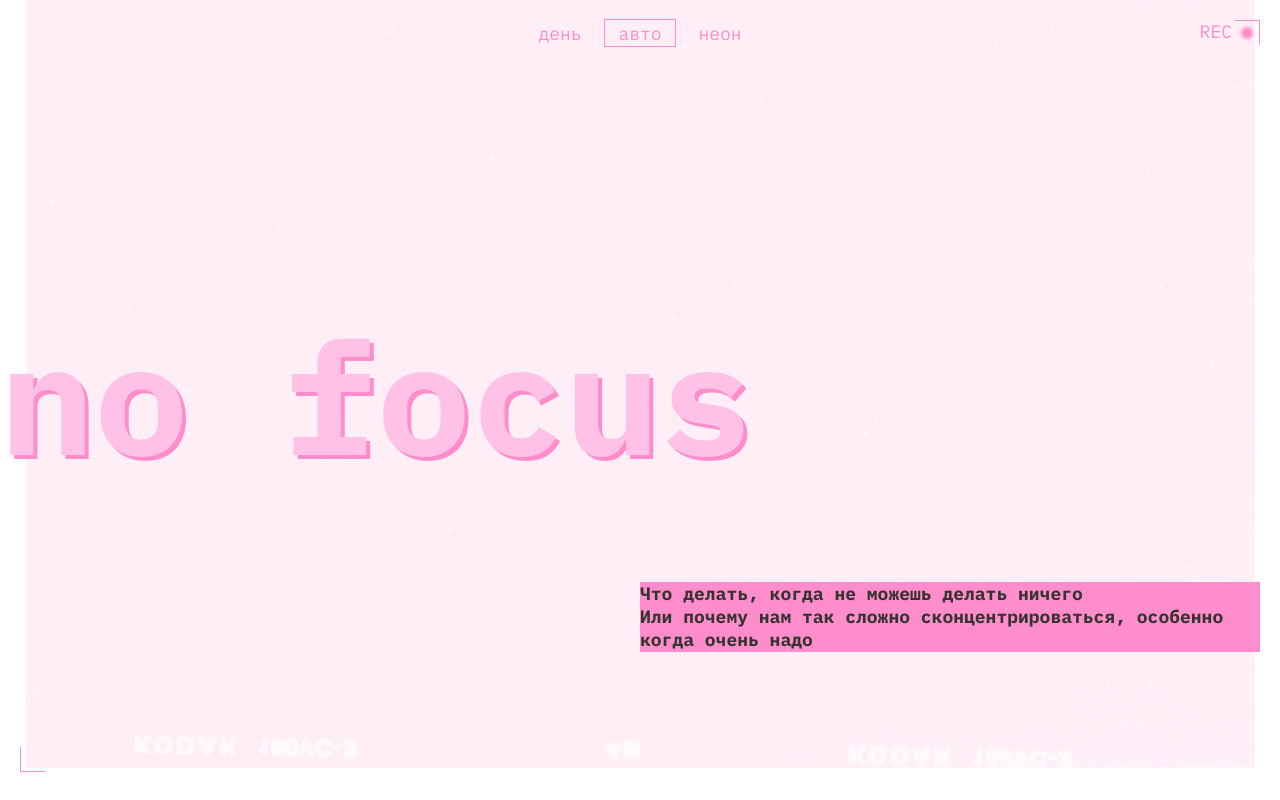
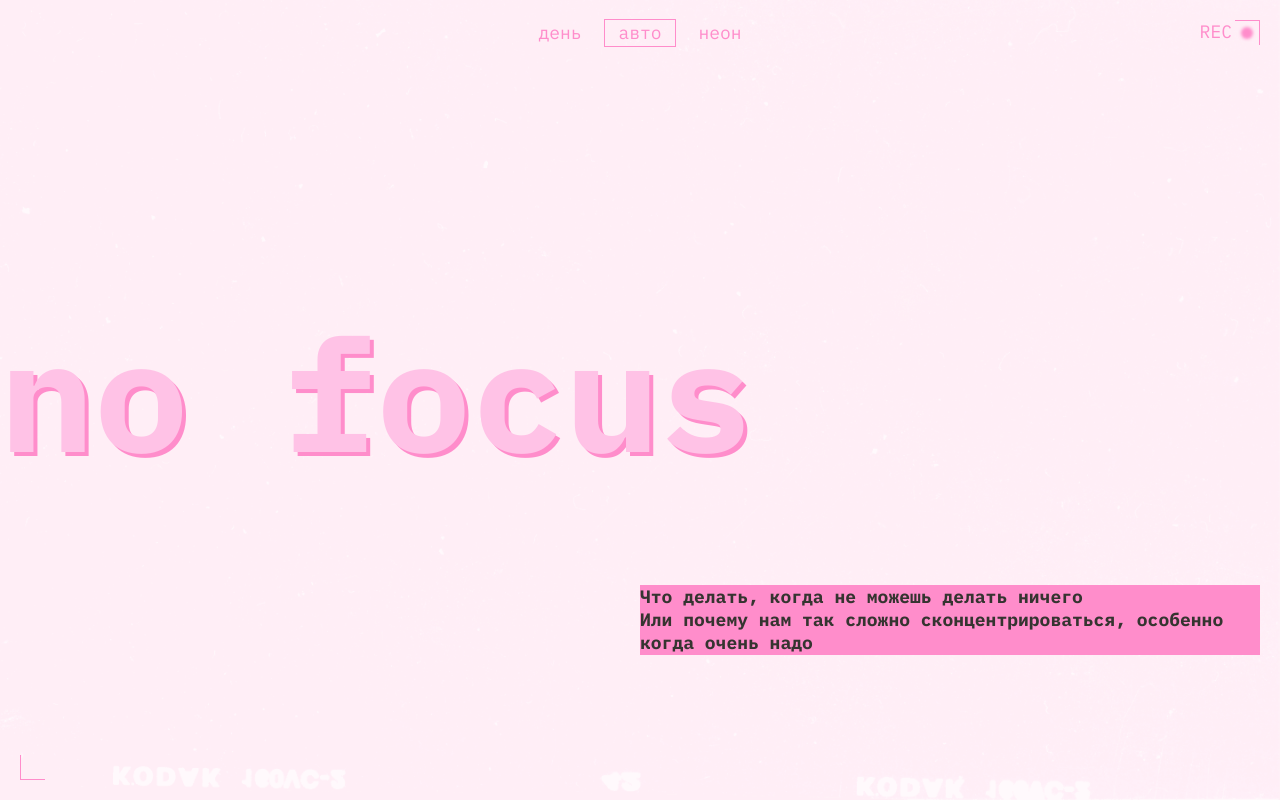
Before and after one commit to Aleksey-Rybalko/slozhno-sosredotochitsya-fd, a plain HTML site: page index.html in a window 1280 px wide. Shown: the top 800 px of the page. Drawn offline with Linux system fonts and the light colour scheme.

Commit message:
Отправка проектной работы на проверку №1.2 (Спринт 3)

```diff
--- a/styles/globals.css
+++ b/styles/globals.css
@@ -10,6 +10,7 @@ body {
   min-inline-size: 375px;
   max-inline-size: 1440px;
   margin: 0 auto;
+  padding: 0 auto;
 }
 
 h1,
--- a/styles/style.css
+++ b/styles/style.css
@@ -4,14 +4,12 @@
   background-image: var(--page-background-image);
   background-repeat: no-repeat;
   background-position: top;
-  background-size: auto 41.8rem;
+  background-size: auto 100vh;
   font-family: var(--page-font-family);
   font-size: var(--basic-font-size);
   font-weight: var(--basic-font-weight);
   color: var(--context-color-dark-light-theme);
   line-height: 23.4px;
-  padding-inline: 10px;
-  padding-block: 10px;
   position: relative;
   background-attachment: fixed;
 }
@@ -21,8 +19,10 @@
   grid-template-columns: 1fr;
   grid-template-rows: repeat(3, 1fr);
   position: relative;
-  height: 97vh;
-  min-height: 648px;
+  height: var(--screen-resolution-height);
+  min-height: var(--screen-resolution-min-height);
+  padding-block: 10px;
+  padding-inline: 10px;
 }
 
 .decorated-zone::before {
@@ -30,8 +30,8 @@
   position: absolute;
   height: 25px;
   width: 25px;
-  left: 0;
-  bottom: 0;
+  left: 10px;
+  bottom: 10px;
   border-bottom: solid 1px var(--accent-color-theme);
   border-left: solid 1px var(--accent-color-theme);
 }
@@ -41,16 +41,15 @@
   position: absolute;
   height: 25px;
   width: 25px;
-  right: 0;
-  top: 0;
+  right: 10px;
+  top: 10px;
   border-top: solid 1px var(--accent-color-theme);
   border-right: solid 1px var(--accent-color-theme);
 }
 
 .header__theme-menu {
   justify-self: right;
-  align-self: center;
-  margin-block-start: 10px;
+  padding-block-start: 63px;
 }
 
 .header__theme-menu-list {
@@ -66,7 +65,6 @@
   background-color: transparent;
   color: var(--accent-color-theme);
   border: none;
-  line-height: 15px;
 }
 
 .header__theme-menu-button_active {
@@ -88,8 +86,8 @@
 
 .header_record {
   position: absolute;
-  right: 28px;
-  top: 10px;
+  right: 38px;
+  top: 20px;
   font-weight: 400;
   line-height: 25%;
   color: var(--accent-color-theme);
@@ -112,9 +110,8 @@
   font-size: var(--title-no-focus-font-size);
   color: var(--title-no-focus);
   line-height: 83%;
-  align-self: center;
-
   text-shadow: 4px 4px 0 var(--accent-color-theme);
+  padding-block-start: 12px;
 }
 
 .title-decor {
@@ -126,8 +123,7 @@
   display: grid;
   grid-template-columns: 1fr 1fr;
   grid-template-rows: min-content;
-  align-self: center;
-  margin-block-end: 12px;
+  padding-block-start: 43px;
 }
 
 .what_to_do {
@@ -140,7 +136,8 @@
   grid-template-columns: 1fr;
   grid-template-rows: repeat(4, min-content);
   gap: 50px;
-  margin-block-start: 50px;
+  margin-block-start: 40px;
+  padding-inline: 10px;
 }
 
 .main__why-difficult-concentrate {
@@ -214,42 +211,57 @@
   grid-template-columns: 1fr;
   grid-template-rows: 1fr;
   position: relative;
-  margin-block-start: 49px;
-  height: 97vh;
-  min-height: 600px;
+  margin-block-start: 40px;
+  height: var(--screen-resolution-height);
+  min-height: var(--screen-resolution-min-height);
+
 }
 
 .footer_title {
   font-size: var(--title-no-focus-font-size);
   color: var(--title-no-focus);
-  line-height: 83%;
   text-shadow: 2px 2px 0 var(--accent-color-theme);
   justify-self: center;
   align-self: center;
 }
 
 @media (width >= 768px) {
-  .page {
-    padding-inline: 20px;
-    padding-block: 20px;
-    background-size: auto 64rem;
+  :root .page {
+    --screen-resolution-min-height:1024px;
   }
 
   .header {
-    height: 96vh;
-    min-height: 768px;
+    padding-inline: 20px;
+    padding-block: 20px;
+  }
+
+  .decorated-zone::before {
+    left: 20px;
+    bottom: 20px;
+  }
+
+  .decorated-zone::after {
+    right: 20px;
+    top: 20px;
   }
 
   .header__theme-menu {
-    margin-block-start: 110px;
+    padding-block-start: 170px;
   }
 
   .header_title {
     margin-inline-start: -20px;
+    align-self: center;
+    padding-block-start: 0;
+  }
+
+  .header_record {
+    right: 48px;
+    top: 30px;
   }
 
   .what_to_do_location {
-    margin-block-end: 115px;
+    padding-block-start: 48px;
   }
 
   .what_to_do {
@@ -257,8 +269,9 @@
   }
 
   .main {
-    margin-block-start: 80px;
+    margin-block-start: 60px;
     gap: 80px;
+    padding-inline: 20px;
   }
 
   .main__why-difficult-concentrate {
@@ -322,10 +335,9 @@
   }
 
   .footer {
-    margin-block-start: 80px;
-    height: 96vh;
-    min-height: 768px;
+    margin-block-start: 60px;
   }
+
 }
 
 @media (width >= 768px) and (width < 1024px) {
@@ -335,19 +347,20 @@
 }
 
 @media (width >= 1024px) {
-  .page {
-    background-size: auto 48rem;
+
+  :root .page {
+    --screen-resolution-min-height:768px;
   }
 
-  .header {
-    height: 94vh;
-    min-height: 729px;
+  .header_title {
+    align-self: self-start;
+    padding-block-start: 55px;
   }
 
   .header__theme-menu {
     justify-self: center;
     align-self: start;
-    margin-block-start: 0;
+    padding-block-start: 0;
   }
 
   .header__theme-menu-list {
@@ -356,11 +369,11 @@
   }
 
   .what_to_do_location {
-    margin-block-end: 60px;
+    padding-block-start: 58px;
   }
 
   .main {
-    margin-block-start: 78px;
+    margin-block-start: 60px;
     gap: 80px;
   }
 
@@ -382,9 +395,4 @@
     display: grid;
     grid-template-columns: repeat(3, 1fr);
   }
-
-  .footer {
-    height: 94vh;
-    min-height: 729px;
-  }
 }
--- a/styles/variables.css
+++ b/styles/variables.css
@@ -13,6 +13,9 @@
   --context-color-dark-light-theme: #f1b2ce;
   --menu-button-hover: rgb(255 0 112 / 0.4);
   --accent-color-theme: #ff0070;
+  --screen-resolution-min-width:375px;
+  --screen-resolution-min-height:668px;
+  --screen-resolution-height:100vh;
 }
 
 @media (width >= 768px) {
```
